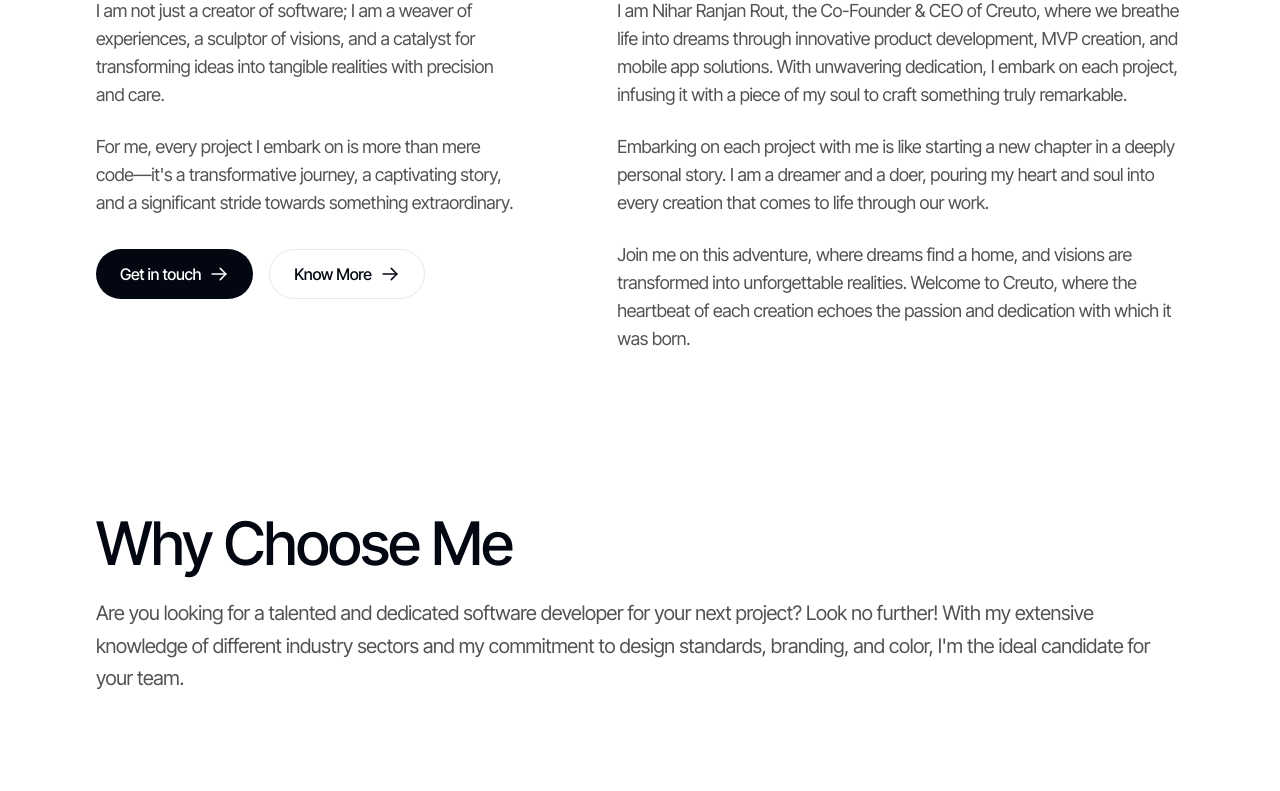
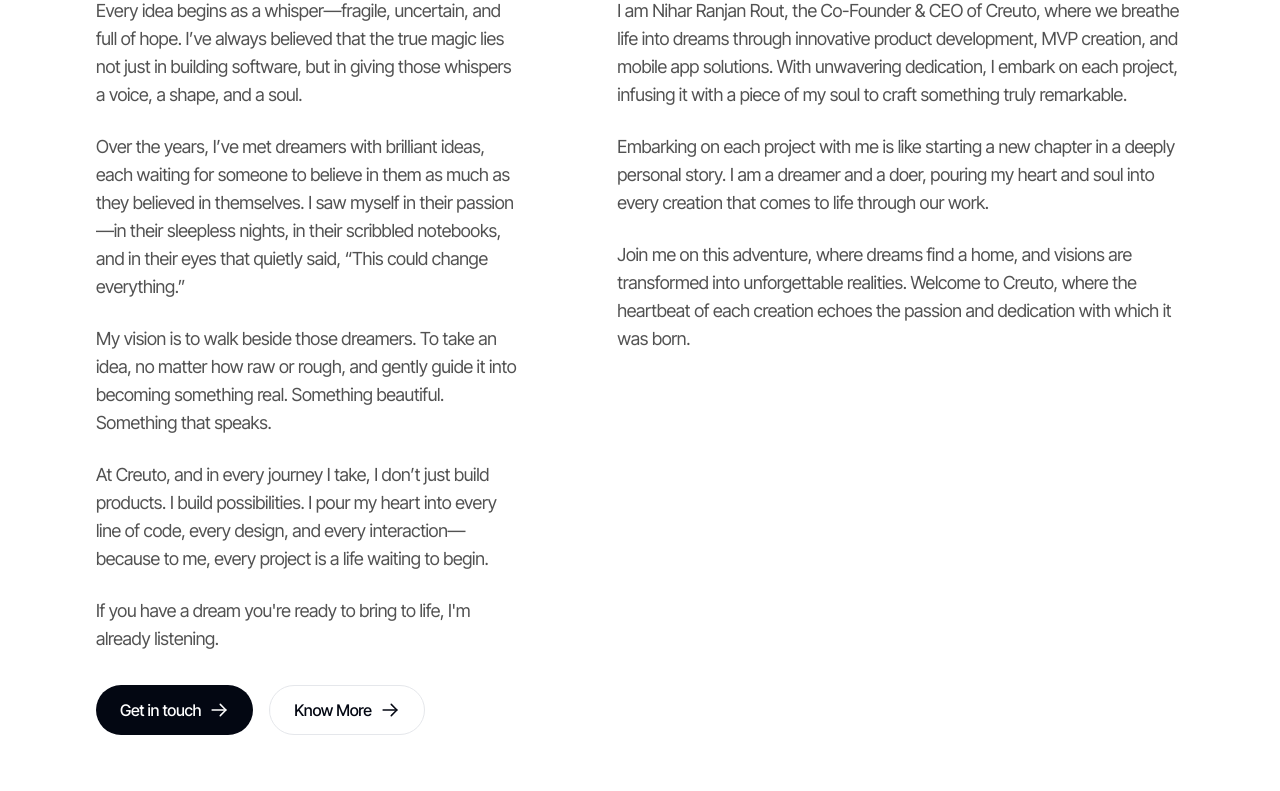
Before and after one commit to ashishmohapatra240/niharrout, a Next.js app: page / in a window 1280 px wide. Shown: the part 1360-2151 px from the top of the page. Built offline with nearby package versions, Linux system fonts and the light colour scheme.

Commit message:
Revise content in AboutMe, Services, and WhyChooseMe components.

```diff
--- a/components/sections/AboutMe.tsx
+++ b/components/sections/AboutMe.tsx
@@ -71,15 +71,32 @@
             <div className="space-y-6">
               <h3 className="text-2xl font-medium">Vision & Approach</h3>
               <p className="text-lg text-neutral-600">
-                I am not just a creator of software; I am a weaver of
-                experiences, a sculptor of visions, and a catalyst for
-                transforming ideas into tangible realities with precision and
-                care.
+                Every idea begins as a whisper—fragile, uncertain, and full of
+                hope. I’ve always believed that the true magic lies not just in
+                building software, but in giving those whispers a voice, a
+                shape, and a soul.
               </p>
               <p className="text-lg text-neutral-600">
-                For me, every project I embark on is more than mere
-                code—it&apos;s a transformative journey, a captivating story,
-                and a significant stride towards something extraordinary.
+                Over the years, I’ve met dreamers with brilliant ideas, each
+                waiting for someone to believe in them as much as they believed
+                in themselves. I saw myself in their passion—in their sleepless
+                nights, in their scribbled notebooks, and in their eyes that
+                quietly said, “This could change everything.”
+              </p>
+              <p className="text-lg text-neutral-600">
+                My vision is to walk beside those dreamers. To take an idea, no
+                matter how raw or rough, and gently guide it into becoming
+                something real. Something beautiful. Something that speaks.
+              </p>
+              <p className="text-lg text-neutral-600">
+                At Creuto, and in every journey I take, I don’t just build
+                products. I build possibilities. I pour my heart into every line
+                of code, every design, and every interaction—because to me,
+                every project is a life waiting to begin.
+              </p>
+              <p className="text-lg text-neutral-600">
+                If you have a dream you&apos;re ready to bring to life, I&apos;m
+                already listening.
               </p>
             </div>
             <div className="flex flex-wrap gap-4 justify-center md:justify-start">
--- a/components/sections/Services.tsx
+++ b/components/sections/Services.tsx
@@ -107,9 +107,9 @@
           viewport={{ once: true }}
           className="mb-16"
         >
-          <h2 className="text-4xl md:text-5xl font-medium mb-4">Our Services</h2>
+          <h2 className="text-4xl md:text-5xl font-medium mb-4">What I Do?</h2>
           <p className="text-neutral-600 max-w-2xl ml-0">
-            Comprehensive technology solutions tailored to your business needs
+            Comprehensive technology solutions tailored to your business needs
           </p>
         </motion.div>
 
--- a/components/sections/WhyChooseMe.tsx
+++ b/components/sections/WhyChooseMe.tsx
@@ -7,7 +7,16 @@
     description:
       "Design, color, UI/UX, and branding are integral to any project. As a professional, I am highly particular about ensuring that design standards align with your company's brand identity.",
     icon: (
-      <svg xmlns="http://www.w3.org/2000/svg" className="w-10 h-10" viewBox="0 0 24 24" fill="none" stroke="currentColor" strokeWidth="1.5" strokeLinecap="round" strokeLinejoin="round">
+      <svg
+        xmlns="http://www.w3.org/2000/svg"
+        className="w-10 h-10"
+        viewBox="0 0 24 24"
+        fill="none"
+        stroke="currentColor"
+        strokeWidth="1.5"
+        strokeLinecap="round"
+        strokeLinejoin="round"
+      >
         <path d="m12 3-1.912 5.813a2 2 0 0 1-1.275 1.275L3 12l5.813 1.912a2 2 0 0 1 1.275 1.275L12 21l1.912-5.813a2 2 0 0 1 1.275-1.275L21 12l-5.813-1.912a2 2 0 0 1-1.275-1.275L12 3Z" />
       </svg>
     ),
@@ -17,7 +26,16 @@
     description:
       "I bring a wealth of experience across various industries, from finance to healthcare to retail, and apply this knowledge to help you achieve your business goals. I understand the unique challenges and opportunities within each industry and use this insight to guide your project.",
     icon: (
-      <svg xmlns="http://www.w3.org/2000/svg" className="w-10 h-10" viewBox="0 0 24 24" fill="none" stroke="currentColor" strokeWidth="1.5" strokeLinecap="round" strokeLinejoin="round">
+      <svg
+        xmlns="http://www.w3.org/2000/svg"
+        className="w-10 h-10"
+        viewBox="0 0 24 24"
+        fill="none"
+        stroke="currentColor"
+        strokeWidth="1.5"
+        strokeLinecap="round"
+        strokeLinejoin="round"
+      >
         <path d="M21.21 15.89A10 10 0 1 1 8 2.83" />
         <path d="M22 12A10 10 0 0 0 12 2v10z" />
       </svg>
@@ -28,7 +46,16 @@
     description:
       "I stay up-to-date with the latest technological advancements. Whether it's the latest programming languages or cutting-edge tools, I'm dedicated to delivering modern and functional projects using the best technology available.",
     icon: (
-      <svg xmlns="http://www.w3.org/2000/svg" className="w-10 h-10" viewBox="0 0 24 24" fill="none" stroke="currentColor" strokeWidth="1.5" strokeLinecap="round" strokeLinejoin="round">
+      <svg
+        xmlns="http://www.w3.org/2000/svg"
+        className="w-10 h-10"
+        viewBox="0 0 24 24"
+        fill="none"
+        stroke="currentColor"
+        strokeWidth="1.5"
+        strokeLinecap="round"
+        strokeLinejoin="round"
+      >
         <path d="m7 8 4-4 4 4" />
         <path d="m7 16 4 4 4-4" />
         <path d="M11 4v16" />
@@ -40,7 +67,16 @@
     description:
       "Every project is unique. I take the time to understand your specific needs and tailor solutions to meet those requirements, whether you need bespoke software, a unique website, or a custom-made solution.",
     icon: (
-      <svg xmlns="http://www.w3.org/2000/svg" className="w-10 h-10" viewBox="0 0 24 24" fill="none" stroke="currentColor" strokeWidth="1.5" strokeLinecap="round" strokeLinejoin="round">
+      <svg
+        xmlns="http://www.w3.org/2000/svg"
+        className="w-10 h-10"
+        viewBox="0 0 24 24"
+        fill="none"
+        stroke="currentColor"
+        strokeWidth="1.5"
+        strokeLinecap="round"
+        strokeLinejoin="round"
+      >
         <path d="M14.7 6.3a1 1 0 0 0 0 1.4l1.6 1.6a1 1 0 0 0 1.4 0l3.77-3.77a6 6 0 0 1-7.94 7.94l-6.91 6.91a2.12 2.12 0 0 1-3-3l6.91-6.91a6 6 0 0 1 7.94-7.94l-3.76 3.76z" />
       </svg>
     ),
@@ -50,7 +86,16 @@
     description:
       "From concept to completion, I employ a process-driven approach. This includes detailed project plans, task management, progress tracking, and adjustments along the way to ensure the project stays on track and meets your goals.",
     icon: (
-      <svg xmlns="http://www.w3.org/2000/svg" className="w-10 h-10" viewBox="0 0 24 24" fill="none" stroke="currentColor" strokeWidth="1.5" strokeLinecap="round" strokeLinejoin="round">
+      <svg
+        xmlns="http://www.w3.org/2000/svg"
+        className="w-10 h-10"
+        viewBox="0 0 24 24"
+        fill="none"
+        stroke="currentColor"
+        strokeWidth="1.5"
+        strokeLinecap="round"
+        strokeLinejoin="round"
+      >
         <path d="M12 22c5.523 0 10-4.477 10-10S17.523 2 12 2 2 6.477 2 12s4.477 10 10 10z" />
         <path d="m9 12 2 2 4-4" />
       </svg>
@@ -74,10 +119,13 @@
             Why Choose Me
           </h2>
           <p className="text-xl text-neutral-600 leading-relaxed">
-            Are you looking for a talented and dedicated software developer for
-            your next project? Look no further! With my extensive knowledge of
-            different industry sectors and my commitment to design standards,
-            branding, and color, I&apos;m the ideal candidate for your team.
+            When you choose to collaborate with me, you&apos;re not just
+            partnering with a developer—you&apos;re working alongside a
+            visionary who deeply understands what it takes to build and scale
+            great products. I bring a powerful blend of technology, marketing,
+            and sales expertise, combined with deep industry insight and an
+            unwavering commitment to transforming ideas into impactful digital
+            realities.
           </p>
         </motion.div>
 
@@ -92,12 +140,12 @@
               transition={{ duration: 0.6, delay: index * 0.1 }}
               className="flex gap-6"
             >
-              <div className="text-neutral-800">
-                {reason.icon}
-              </div>
+              <div className="text-neutral-800">{reason.icon}</div>
               <div className="space-y-4">
                 <h3 className="text-2xl font-medium">{reason.title}</h3>
-                <p className="text-lg text-neutral-600 leading-relaxed">{reason.description}</p>
+                <p className="text-lg text-neutral-600 leading-relaxed">
+                  {reason.description}
+                </p>
               </div>
             </motion.div>
           ))}
```
